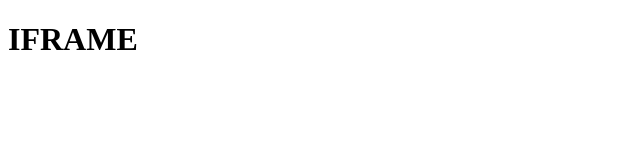
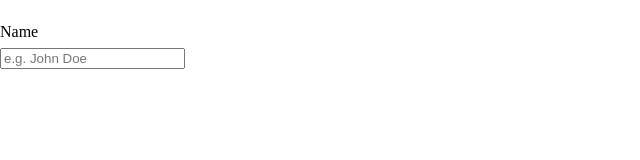
Before and after one commit to cbetta/browserfy-test-widget, a website: page build/iframe/index.html in a window 1280 px wide. Shown: the whole page, without its empty margins (0-640 px from the left). Drawn offline with Linux system fonts and the light colour scheme.

Commit message:
added a form

```diff
--- /dev/null
+++ b/build/iframe/iframe.css
@@ -0,0 +1,59 @@
+/* http://meyerweb.com/eric/tools/css/reset/
+   v2.0 | 20110126
+   License: none (public domain)
+*/
+
+html, body, div, span, applet, object, iframe,
+h1, h2, h3, h4, h5, h6, p, blockquote, pre,
+a, abbr, acronym, address, big, cite, code,
+del, dfn, em, img, ins, kbd, q, s, samp,
+small, strike, strong, sub, sup, tt, var,
+b, u, i, center,
+dl, dt, dd, ol, ul, li,
+fieldset, form, label, legend,
+table, caption, tbody, tfoot, thead, tr, th, td,
+article, aside, canvas, details, embed,
+figure, figcaption, footer, header, hgroup,
+menu, nav, output, ruby, section, summary,
+time, mark, audio, video {
+	margin: 0;
+	padding: 0;
+	border: 0;
+	font-size: 100%;
+	font: inherit;
+	vertical-align: baseline;
+}
+/* HTML5 display-role reset for older browsers */
+article, aside, details, figcaption, figure,
+footer, header, hgroup, menu, nav, section {
+	display: block;
+}
+body {
+	line-height: 1;
+}
+ol, ul {
+	list-style: none;
+}
+blockquote, q {
+	quotes: none;
+}
+blockquote:before, blockquote:after,
+q:before, q:after {
+	content: '';
+	content: none;
+}
+table {
+	border-collapse: collapse;
+	border-spacing: 0;
+}
+
+/* IFRAME STYLES */
+
+form {
+	margin: 1em 0;
+}
+
+label {
+	display: block;
+	line-height: 2em;
+}
--- a/build/iframe/index.html
+++ b/build/iframe/index.html
@@ -3,9 +3,13 @@
   <head>
     <meta charset="utf-8">
     <title>IFRAME</title>
+    <link rel="stylesheet" href="iframe.css" media="screen" title="no title" charset="utf-8">
     <script src="iframe.js" charset="utf-8"></script>
   </head>
   <body>
-    <h1>IFRAME</h1>
+    <form action="" method="post">
+      <label for="name">Name</label>
+      <input type="text" name="name" value="" placeholder="e.g. John Doe">
+    </form>
   </body>
 </html>
--- /dev/null
+++ b/build/widget/dropin.css
@@ -0,0 +1,58 @@
+/* http://meyerweb.com/eric/tools/css/reset/
+   v2.0 | 20110126
+   License: none (public domain)
+*/
+
+html, body, div, span, applet, object, iframe,
+h1, h2, h3, h4, h5, h6, p, blockquote, pre,
+a, abbr, acronym, address, big, cite, code,
+del, dfn, em, img, ins, kbd, q, s, samp,
+small, strike, strong, sub, sup, tt, var,
+b, u, i, center,
+dl, dt, dd, ol, ul, li,
+fieldset, form, label, legend,
+table, caption, tbody, tfoot, thead, tr, th, td,
+article, aside, canvas, details, embed,
+figure, figcaption, footer, header, hgroup,
+menu, nav, output, ruby, section, summary,
+time, mark, audio, video {
+	margin: 0;
+	padding: 0;
+	border: 0;
+	font-size: 100%;
+	font: inherit;
+	vertical-align: baseline;
+}
+/* HTML5 display-role reset for older browsers */
+article, aside, details, figcaption, figure,
+footer, header, hgroup, menu, nav, section {
+	display: block;
+}
+body {
+	line-height: 1;
+}
+ol, ul {
+	list-style: none;
+}
+blockquote, q {
+	quotes: none;
+}
+blockquote:before, blockquote:after,
+q:before, q:after {
+	content: '';
+	content: none;
+}
+table {
+	border-collapse: collapse;
+	border-spacing: 0;
+}
+
+/* Custom CSS */
+
+body {
+  margin: 1em;
+}
+
+iframe {
+	height: 80px;
+}
```
Also changed, not shown: build/widget/index.html (+5 -5 lines).
